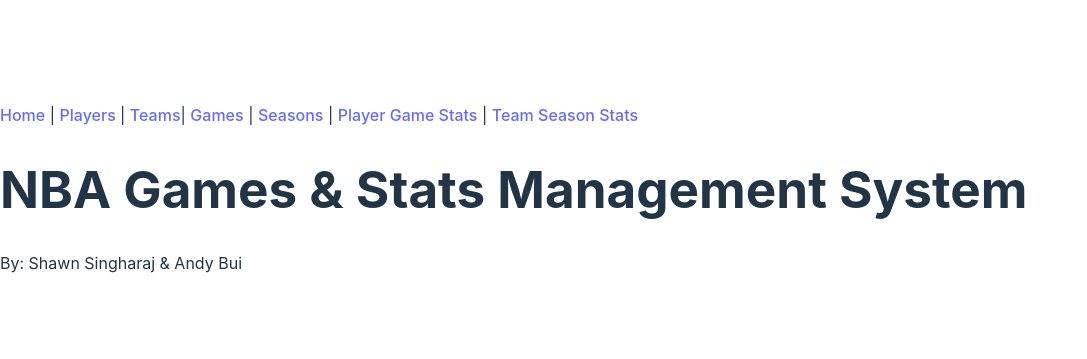
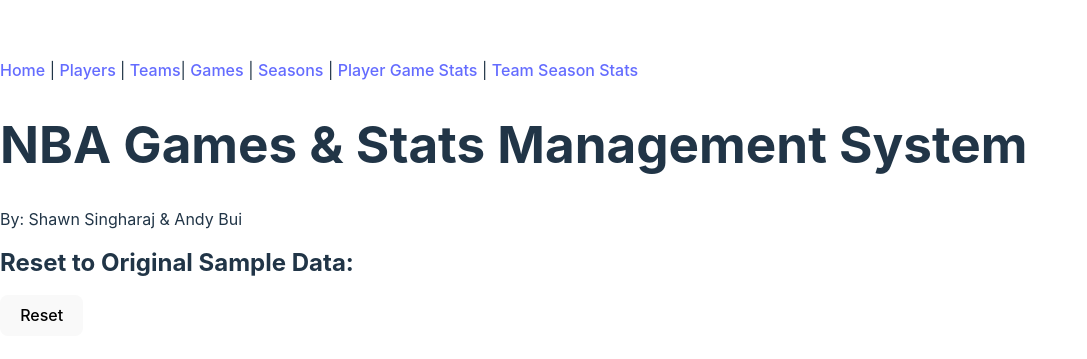
Before and after one commit to AndyBooey/NBA-Games-Stats-Management-System, a React (Vite) app in the folder frontend/: page / in a window 1280 px wide. Shown: the part 203-562 px from the top of the page, without its empty margins (0-1087 px from the left). Built offline with nearby package versions, Linux system fonts and the light colour scheme.

Commit message:
Update Home.jsx
Added reset button and onReset functionality

```diff
--- a/frontend/src/pages/Home.jsx
+++ b/frontend/src/pages/Home.jsx
@@ -1,9 +1,21 @@
-function Home() {
+function Home({ backendURL }) {
+    const onReset = async () =>{
+        try{
+            await fetch(`${backendURL}/Reset`, { method: 'POST'});
+            window.location.reload();
+            alert("Successfully reset database back to sample data.");
+        } catch(err){
+            console.error('Front: reset failed');
+        }
+    }
+
     return (
         <>
             <h1>NBA Games & Stats Management System</h1>
             <div className="homepageDescription">
                 <p>By: Shawn Singharaj & Andy Bui</p>
+                <h2>Reset to Original Sample Data:</h2>
+                <button onClick={onReset}>Reset</button>
             </div>
         </>
     )
```
